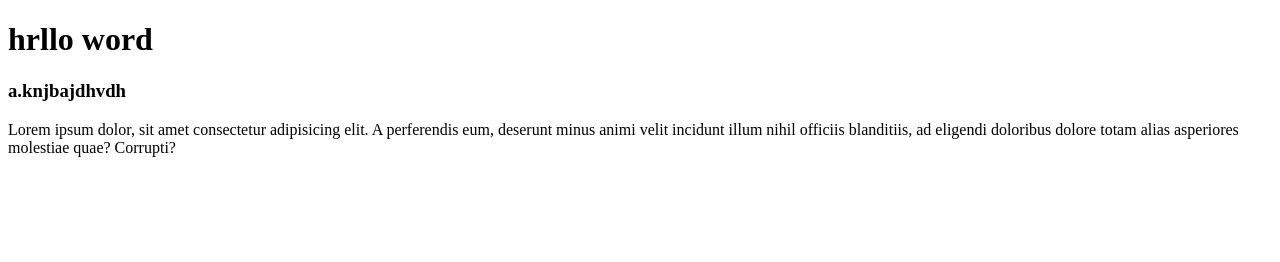
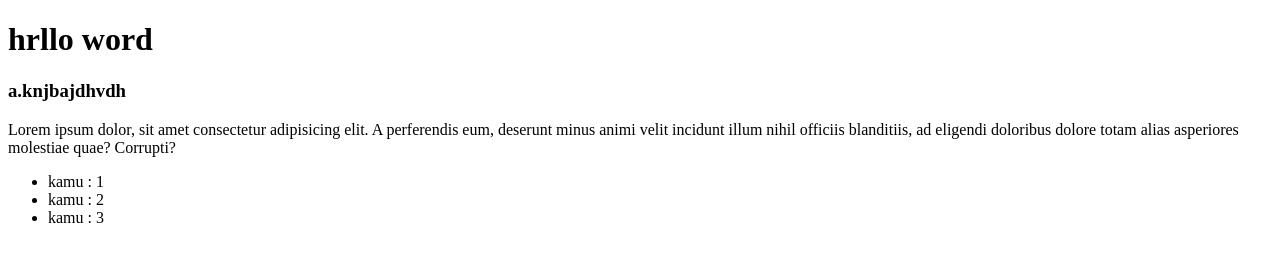
Before and after one commit to superc0de/test-remote-2, a plain HTML site: page index.html in a window 1280 px wide. Drawn offline with Linux system fonts and the light colour scheme.

Commit message:
menambah lis

```diff
--- a/index.html
+++ b/index.html
@@ -12,6 +12,11 @@
     <h1>hrllo word</h1>
     <h3>a.knjbajdhvdh</h3>
     <p>Lorem ipsum dolor, sit amet consectetur adipisicing elit. A perferendis eum, deserunt minus animi velit incidunt illum nihil officiis blanditiis, ad eligendi doloribus dolore totam alias asperiores molestiae quae? Corrupti?</p>
-</body>
+    <ul>
+        <li>kamu : 1</li>
+        <li>kamu : 2</li>
+        <li>kamu : 3</li>
+    </ul>
+    </body>
 
 </html>
```
